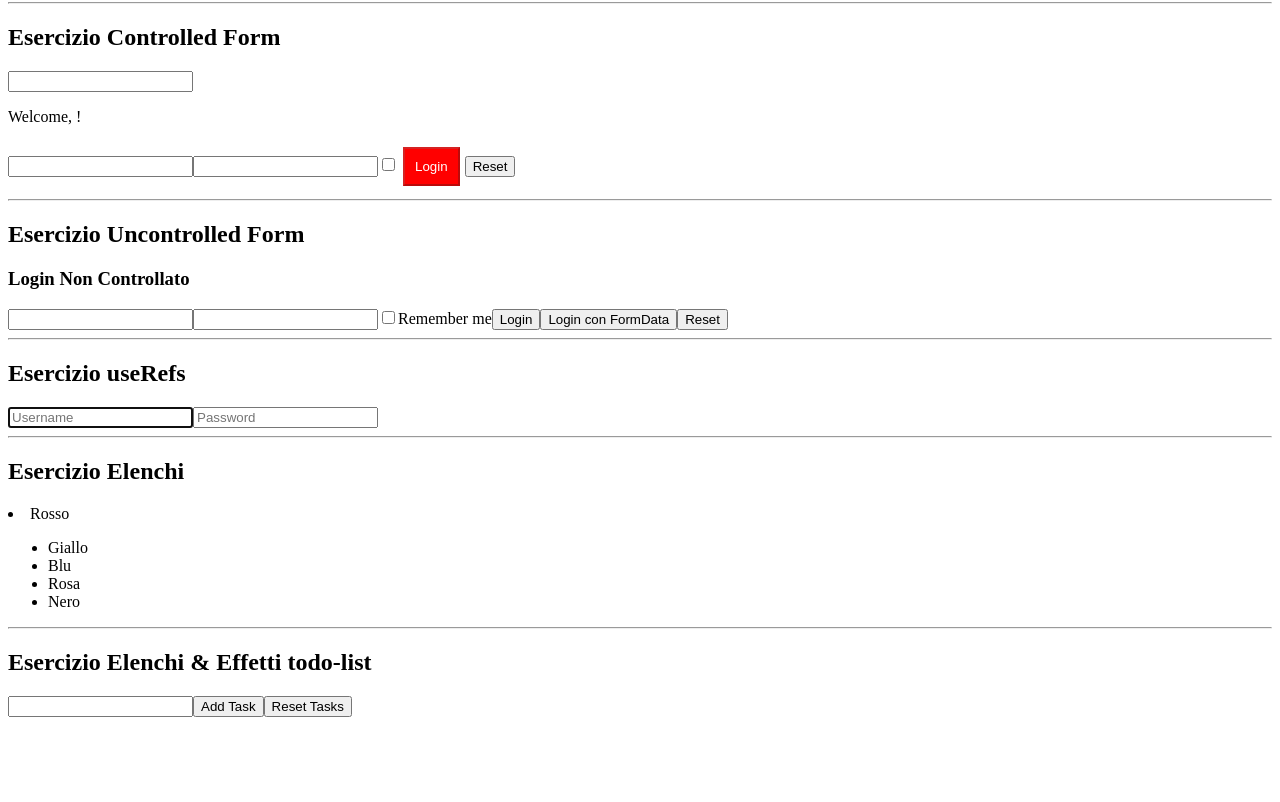
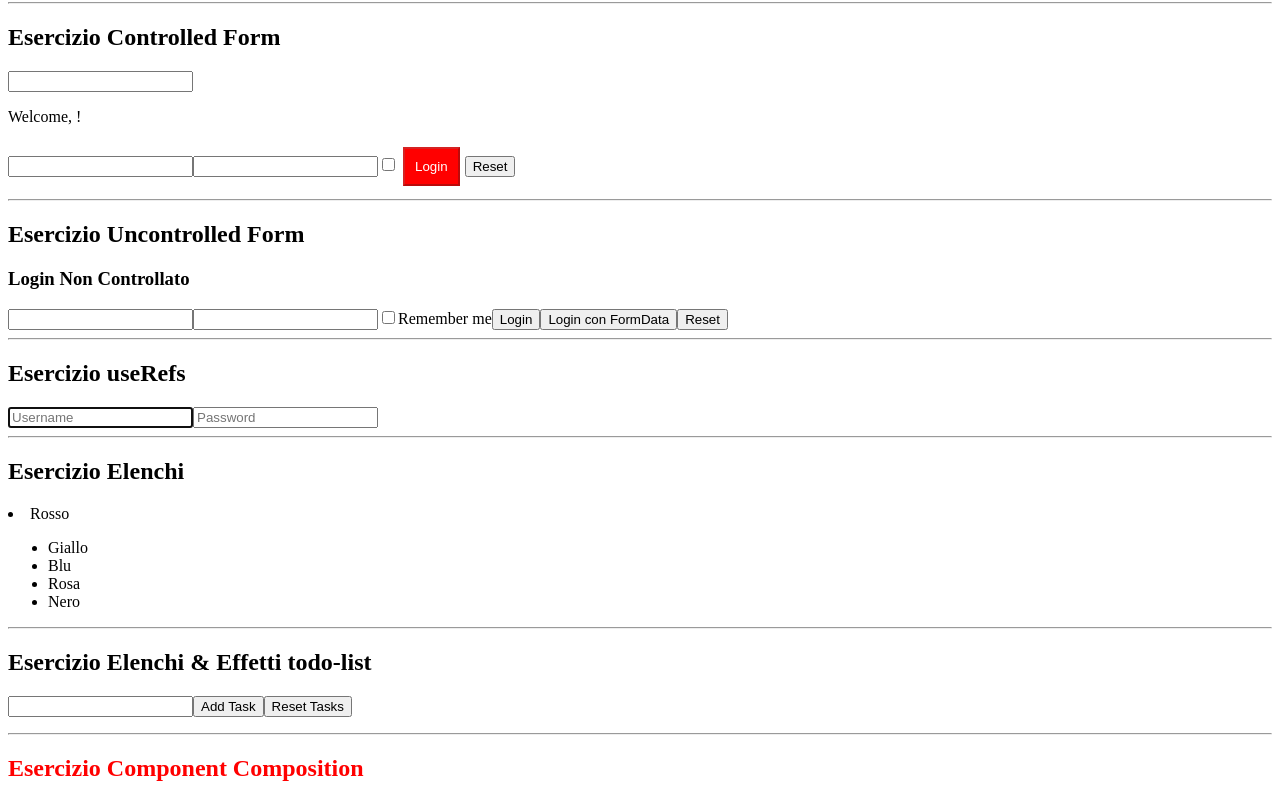
Before and after one commit to devnox89/Reactexe, a React (Vite) app: page / in a window 1280 px wide. Shown: the part 1525-2327 px from the top of the page. Before the commit the page ends 2258 px from the top, so only its background shows below. Built offline with nearby package versions, Linux system fonts and the light colour scheme.

Commit message:
add compositionChildren

```diff
--- a/src/App.jsx
+++ b/src/App.jsx
@@ -13,6 +13,7 @@ import { FocusableInput } from "./UseRefs";
 import { Color } from "./Color";
 import { Colors } from "./Colors";
 import { TodoList } from "./TodoList";
+import { Container } from "./CompositionChildren";
 
 export function App() {
     return (
@@ -61,6 +62,11 @@ export function App() {
             <hr />
             <h2>Esercizio Elenchi & Effetti  todo-list</h2>
             <TodoList/>
+            <hr />
+            <Container title={<h2>Esercizio Component Composition</h2>}>
+                <Hello/>
+            </Container>
+
         </div>
     );
 }
--- /dev/null
+++ b/src/CompositionChildren.jsx
@@ -0,0 +1,18 @@
+import { useState } from "react"
+
+export function Container({ title, children}) {
+    const [collapsed, setCollapsed] = useState(false)
+
+    function handleToggleCollapse() {
+        setCollapsed(t => !t)
+    }
+
+    return(
+        <div className="app">
+            <div className="app-title" onClick={handleToggleCollapse}>
+                {title}
+            </div>
+            {collapsed && <div className="app-content">{children}</div>}
+        </div>
+    )
+}
--- a/src/index.css
+++ b/src/index.css
@@ -13,3 +13,16 @@
     padding: 5px;
     margin: 5px;
 }
+
+.app-title{
+    color: red;
+    cursor: pointer;
+}
+
+.app-content{
+    height: 100%;
+    text-align: center;
+    border: 4px solid red;
+    background-color: whitesmoke;
+    margin-top: 10px;
+}
```
